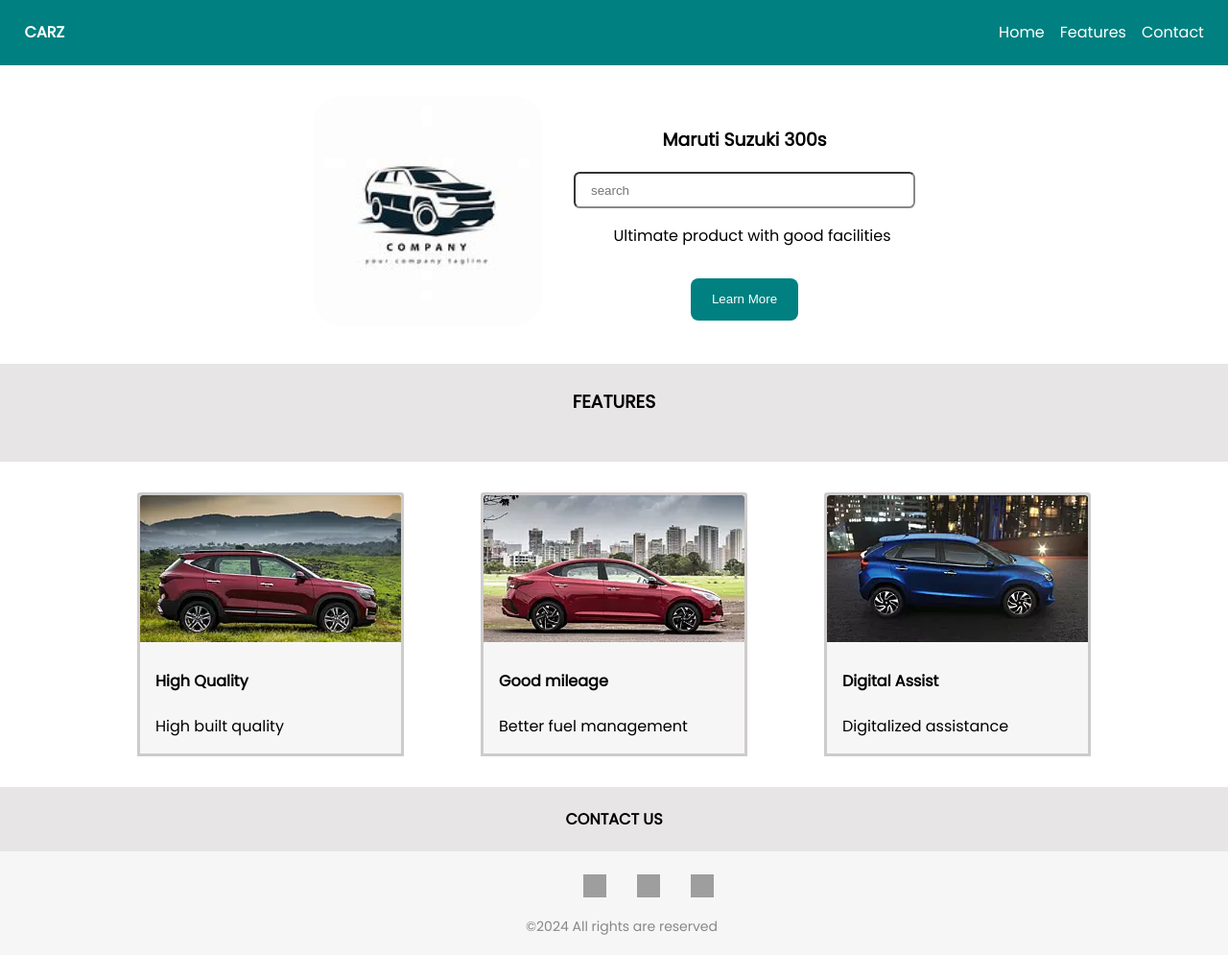
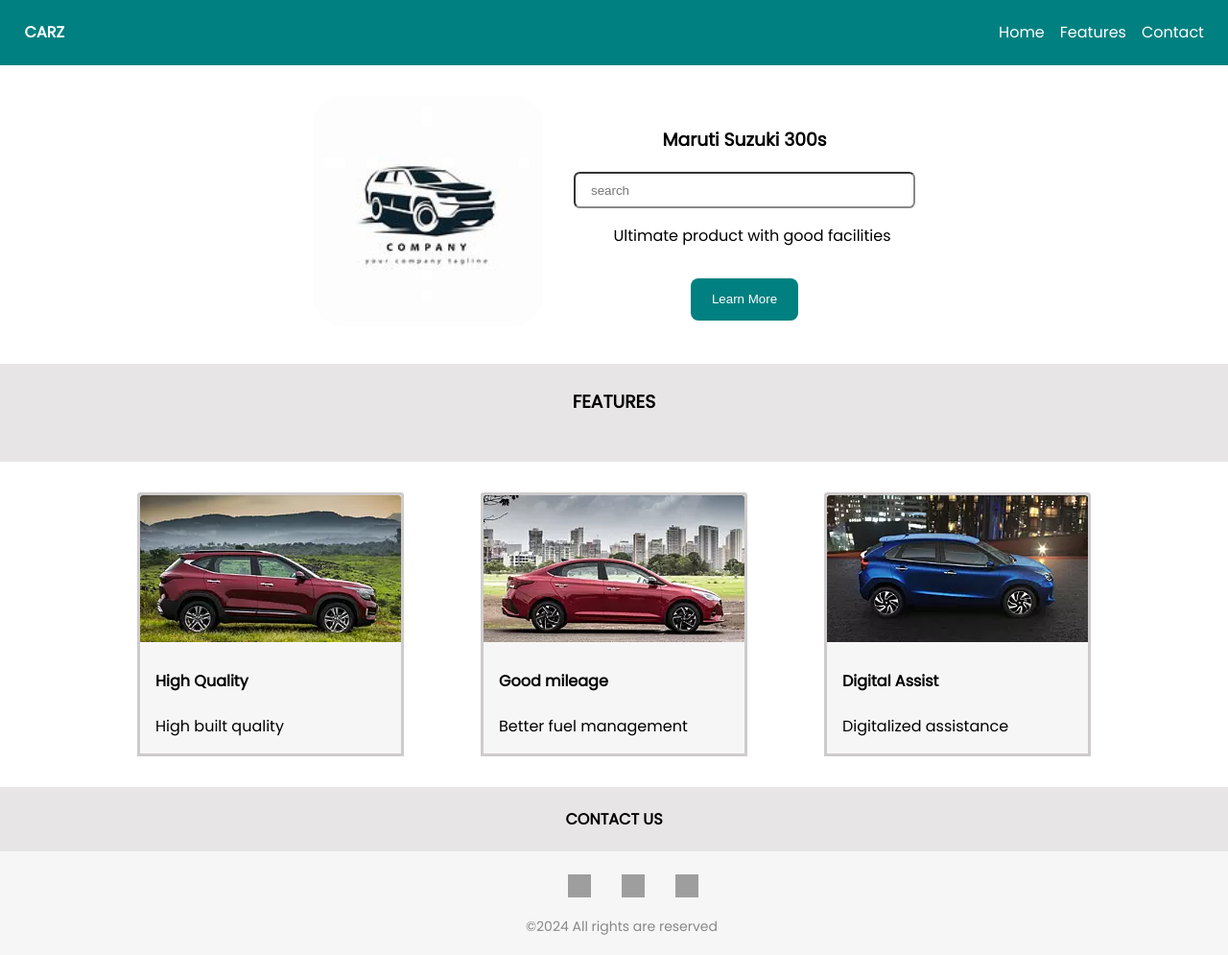
Before and after one commit to Mohanraj-1107/Intern-webpage, a plain HTML site: page index.html in a window 1280 px wide. Shown: the whole page at 96% size. Drawn offline with Linux system fonts and the light colour scheme; grey boxes are pictures that could not be loaded.

Commit message:
Update style.css

```diff
--- a/style.css
+++ b/style.css
@@ -116,7 +116,8 @@ footer ul{
     flex-direction: row;
     flex-wrap: wrap;
     gap:2rem;
-    margin-left: 33.5rem;
+    justify-content: center;
+    align-items: center;
 }
 footer ul li:hover{
     cursor: pointer;
```
